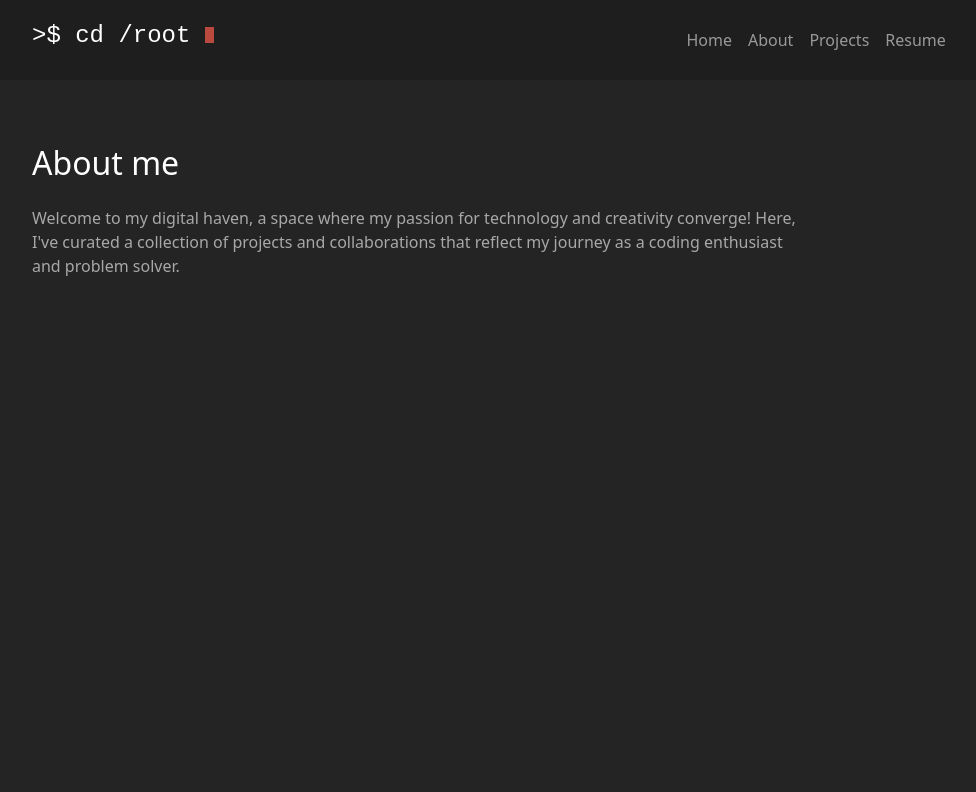
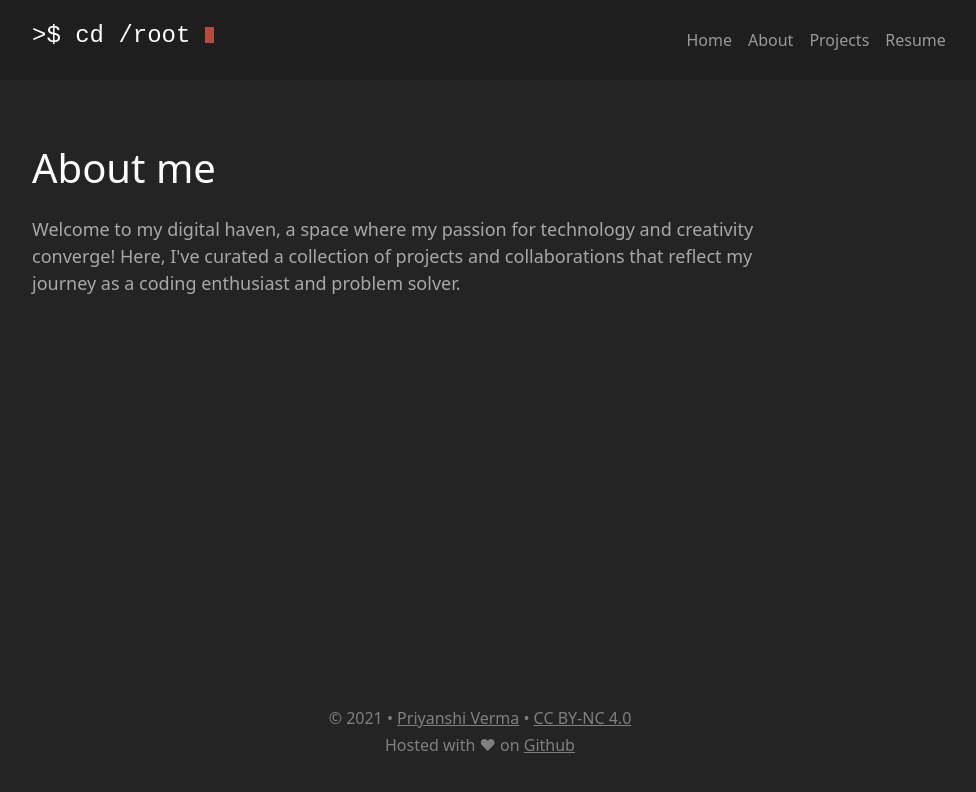
Before and after one commit to Priyanshi5732/priyanshi5732.github.io, a React (Create React App) app: page /about in a window 1280 px wide. Shown: the top 792 px of the page, without its empty margins (160-1136 px from the left). Built offline with nearby package versions, Linux system fonts and the light colour scheme.

Commit message:
footer updated

```diff
--- a/src/App.css
+++ b/src/App.css
@@ -2,10 +2,10 @@
 
 .app {
   width: 100vw;
-  height: 100vh;
+  min-height: 100vh;
   background-color: #292a2d;
   display: flex;
   flex-direction: row;
-  overscroll-behavior: none;
   overflow: hidden;
+
 }
--- a/src/components/About.js
+++ b/src/components/About.js
@@ -1,15 +1,20 @@
 import React, { Component } from "react";
 import "../styles/About.css";
 import cv from "./cv.json";
+import Bottom from "./Bottom";
 
 export default class About extends Component {
   render() {
     const { Aboutme } = cv;
     return (
+      <section id="Aboutme">
       <div className="about">
-        <h2>About me</h2>
+        <h1>About me</h1>
         <div className="content">{Aboutme}</div>
       </div>
+      <Bottom/>
+      </section>
+
     );
   }
 }
--- a/src/components/Projects.js
+++ b/src/components/Projects.js
@@ -48,6 +48,7 @@ export default class Projects extends Component {
           </Row>
         </div>
         <div className="Project-footer"></div>
+        <Bottom/>
       </section>
 
     );
--- a/src/styles/About.css
+++ b/src/styles/About.css
@@ -1,7 +1,6 @@
 .about {
-
-  height: 90vh;
-
+  width: 100vw;
+  min-height: 90vh;
   background-color: rgb(36, 36, 36);
   color: white;
   padding-top:4rem ;
@@ -13,6 +12,7 @@
   padding-top:1rem ;
   color:rgb(168, 168, 168);;
   margin-right: 20rem;
+  font-size:18px;
 
 
 }
--- a/src/styles/Bottom.css
+++ b/src/styles/Bottom.css
@@ -1,14 +1,13 @@
-.bottom-part{
-
+.bottom-part {
   color: grey;
-    display: flex;
-    flex-direction: column;
-    justify-content: center;
-    align-items: center;
+  position: absolute;
+  bottom: 5%;
+  width: 100%;
+  text-align: center;
 }
-  .bottom-text{
+.bottom-text {
   color: grey;
 }
-  .footer{
+.footer {
   margin: 3px 0;
 }
--- a/src/styles/Intro.css
+++ b/src/styles/Intro.css
@@ -2,10 +2,11 @@
   background-color: rgb(36, 36, 36);
   color: rgba(255, 255, 255, 0.885);
   width: 100%;
-  height: calc(100vh - 5rem);
+  min-height: calc(100vh - 5rem);
   display: center;
   margin: 0 auto;
   overflow: hidden;
+  padding-bottom: 100px;
 }
 
 .myname {
```
Lines whose indentation alone changed are shown as unchanged.
